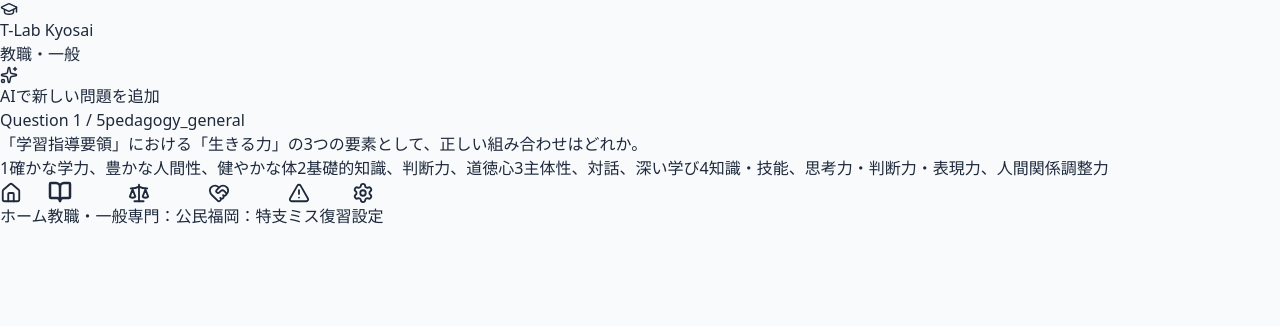
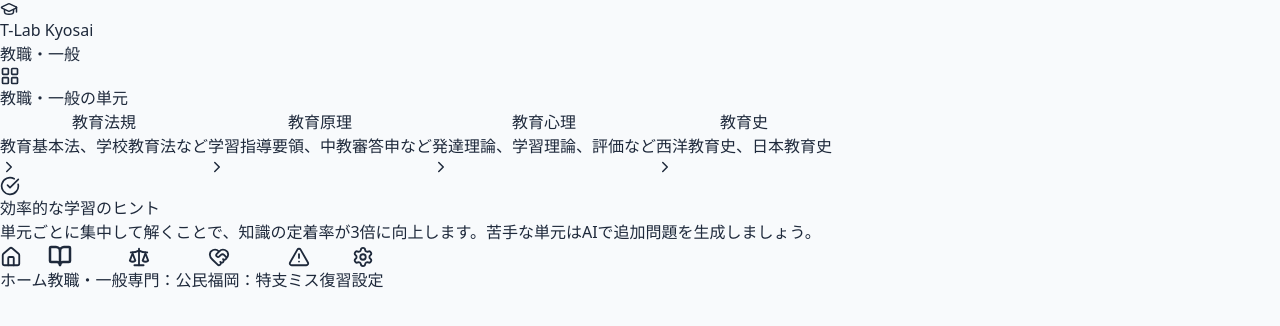
Before and after one commit to Tetsu-Tlab/kyosai-app, a React (Vite) app: page / in a window 1280 px wide. Both pictures are taken after a click on the button "教職・一般". Shown: the top 326 px of the page. Built offline with nearby package versions, Linux system fonts and the light colour scheme.

Commit message:
feat: unit-specific learning and randomized AI answers

```diff
--- a/src/App.jsx
+++ b/src/App.jsx
@@ -5,13 +5,16 @@ import { CompletionScreen } from './components/CompletionScreen';
 import { QUESTIONS } from './data/questions';
 import { useScoreKeeper } from './hooks/useScoreKeeper';
 import { useQuizLogic } from './hooks/useQuizLogic';
-import { AlertCircle, Sparkles, Loader2, GraduationCap } from 'lucide-react';
+import { AlertCircle, Sparkles, Loader2, GraduationCap, ChevronLeft } from 'lucide-react';
 import { Settings } from './components/Settings';
 import { HomeScreen } from './components/HomeScreen';
+import { UnitSelector } from './components/UnitSelector';
 import { useAIQuestions } from './hooks/useAIQuestions';
+import { COURSE_STRUCTURE } from './data/constants';
 
 function App() {
   const [activeTab, setActiveTab] = useState('home');
+  const [activeUnit, setActiveUnit] = useState(null);
   const { recordResult, getReviewList, getStats } = useScoreKeeper();
   const { generateQuestion, getGeneratedQuestions, isGenerating } = useAIQuestions();
   const [generatedQuestionsState, setGeneratedQuestionsState] = useState([]);
@@ -21,37 +24,46 @@ function App() {
     setGeneratedQuestionsState(getGeneratedQuestions());
   }, [getGeneratedQuestions]);
 
+  // Reset unit when tab changes
+  useEffect(() => {
+    setActiveUnit(null);
+  }, [activeTab]);
+
   // Stats for dashboard
   const stats = useMemo(() => getStats(), [recordResult, getStats]);
 
   const activeTabLabel = useMemo(() => {
     if (activeTab === 'home') return 'ダッシュボード';
+    if (activeUnit) return activeUnit.label;
     return TABS.find(t => t.id === activeTab)?.label || '学習';
-  }, [activeTab]);
+  }, [activeTab, activeUnit]);
 
-  // Determine questions based on tab
+  // Determine questions based on tab AND unit
   const activeQuestions = useMemo(() => {
     const allAvailable = [...QUESTIONS, ...generatedQuestionsState];
     if (activeTab === 'miss_review') {
       return getReviewList(allAvailable);
     }
-    if (activeTab === 'settings' || activeTab === 'home') {
+    if (activeTab === 'settings' || activeTab === 'home' || !activeUnit) {
       return [];
     }
-    return allAvailable.filter(q => q.category === activeTab);
-  }, [activeTab, getReviewList, generatedQuestionsState]);
+    // Filter by category and unit
+    return allAvailable.filter(q => q.category === activeTab && (!q.unit || q.unit === activeUnit.id));
+  }, [activeTab, activeUnit, getReviewList, generatedQuestionsState]);
 
   // Quiz Logic
   const quiz = useQuizLogic(activeQuestions);
 
-  // Force reset when tab changes
+  // Force reset when unit changes
   useEffect(() => {
     quiz.resetQuiz();
-  }, [activeTab]);
+  }, [activeUnit]);
 
   const handleHandleAI = async () => {
+    if (!activeUnit) return;
     try {
-      const updated = await generateQuestion(activeTab, activeTabLabel);
+      const parentLabel = COURSE_STRUCTURE[activeTab]?.label || '教職一般';
+      const updated = await generateQuestion(activeTab, parentLabel, activeUnit.id, activeUnit.label);
       setGeneratedQuestionsState(updated);
     } catch (err) {
       alert(err.message);
@@ -70,11 +82,20 @@ function App() {
       <header className="sticky top-0 z-40 bg-white/80 backdrop-blur-md border-b border-slate-200">
         <div className="max-w-md mx-auto px-6 h-16 flex items-center justify-between">
           <div className="flex items-center gap-2">
-            <div className="w-8 h-8 bg-indigo-600 rounded-lg flex items-center justify-center text-white shadow-lg shadow-indigo-200">
-              <GraduationCap size={18} />
-            </div>
+            {activeUnit ? (
+              <button
+                onClick={() => setActiveUnit(null)}
+                className="w-10 h-10 -ml-2 rounded-full hover:bg-slate-100 flex items-center justify-center text-slate-600 transition-colors"
+              >
+                <ChevronLeft size={24} />
+              </button>
+            ) : (
+              <div className="w-8 h-8 bg-indigo-600 rounded-lg flex items-center justify-center text-white shadow-lg shadow-indigo-200">
+                <GraduationCap size={18} />
+              </div>
+            )}
             <h1 className="font-extrabold text-xl text-slate-900 tracking-tight">
-              T-Lab <span className="text-indigo-600">Kyosai</span>
+              {activeUnit ? activeUnit.label : 'T-Lab Kyosai'}
             </h1>
           </div>
           <span className="text-[10px] font-bold uppercase tracking-widest px-2.5 py-1 bg-slate-100 text-slate-500 rounded-full border border-slate-200">
@@ -97,9 +118,11 @@ function App() {
             <h2 className="text-xl font-bold text-slate-700 mb-2">復習完了！</h2>
             <p>現在、間違えた問題の履歴はありません。<br />ホームから学習を進めましょう！</p>
           </div>
+        ) : !activeUnit && activeTab !== 'miss_review' ? (
+          <UnitSelector categoryId={activeTab} onSelectUnit={setActiveUnit} />
         ) : (
           <>
-            {/* AI Generate Button (Only for question tabs) */}
+            {/* AI Generate Button (Only for unit tabs) */}
             {activeTab !== 'miss_review' && !quiz.isFinished && (
               <div className="px-4 pt-4">
                 <button
@@ -115,7 +138,7 @@ function App() {
                   ) : (
                     <>
                       <Sparkles size={18} />
-                      <span>AIで新しい問題を追加</span>
+                      <span>{activeUnit?.label}の問題を追加</span>
                     </>
                   )}
                 </button>
@@ -136,14 +159,14 @@ function App() {
                 />
               ) : (
                 <div className="flex flex-col items-center justify-center h-64 text-slate-400 gap-4">
-                  <p>問題がまだありません</p>
+                  <p>{activeUnit?.label}の問題がまだありません</p>
                   <button
                     onClick={handleHandleAI}
                     disabled={isGenerating}
-                    className="py-2 px-6 bg-indigo-50 text-indigo-600 font-bold rounded-full border border-indigo-100 flex items-center gap-2"
+                    className="py-3 px-8 bg-indigo-600 text-white font-bold rounded-2xl shadow-lg shadow-indigo-100 flex items-center gap-2 transition-transform active:scale-95"
                   >
-                    {isGenerating ? <Loader2 size={16} className="animate-spin" /> : <Sparkles size={16} />}
-                    AIで作成する
+                    {isGenerating ? <Loader2 size={18} className="animate-spin" /> : <Sparkles size={18} />}
+                    AIで問題を生成する
                   </button>
                 </div>
               )
--- /dev/null
+++ b/src/components/UnitSelector.jsx
@@ -0,0 +1,60 @@
+import React from 'react';
+import { motion } from 'framer-motion';
+import { ChevronRight, LayoutGrid, CheckCircle } from 'lucide-react';
+import { COURSE_STRUCTURE } from '../data/constants';
+
+export const UnitSelector = ({ categoryId, onSelectUnit, stats }) => {
+    const course = COURSE_STRUCTURE[categoryId];
+    if (!course) return null;
+
+    return (
+        <div className="p-6 pt-2 space-y-6">
+            <div className="flex items-center gap-3 mb-2">
+                <div className="p-2 bg-indigo-100 text-indigo-600 rounded-lg">
+                    <LayoutGrid size={20} />
+                </div>
+                <h2 className="text-xl font-bold text-slate-800">{course.label}の単元</h2>
+            </div>
+
+            <div className="grid grid-cols-1 gap-4">
+                {course.units.map((unit, index) => (
+                    <motion.button
+                        key={unit.id}
+                        initial={{ opacity: 0, x: -10 }}
+                        animate={{ opacity: 1, x: 0 }}
+                        transition={{ delay: index * 0.05 }}
+                        onClick={() => onSelectUnit(unit)}
+                        className="group relative bg-white p-5 rounded-2xl border border-slate-100 shadow-sm hover:shadow-md hover:border-indigo-100 transition-all text-left flex items-center gap-4 active:scale-[0.98]"
+                    >
+                        <div className="flex-1">
+                            <h3 className="font-bold text-slate-800 group-hover:text-indigo-600 transition-colors">
+                                {unit.label}
+                            </h3>
+                            <p className="text-xs text-slate-400 mt-1">{unit.description}</p>
+                        </div>
+
+                        <div className="w-8 h-8 rounded-full bg-slate-50 flex items-center justify-center text-slate-300 group-hover:bg-indigo-50 group-hover:text-indigo-600 transition-colors">
+                            <ChevronRight size={18} />
+                        </div>
+                    </motion.button>
+                ))}
+            </div>
+
+            {/* Quick Guide Card */}
+            <div className="mt-8 p-6 bg-slate-900 rounded-3xl text-white relative overflow-hidden">
+                <div className="relative z-10 flex items-start gap-4">
+                    <div className="w-10 h-10 bg-white/10 backdrop-blur-md rounded-xl flex items-center justify-center shrink-0">
+                        <CheckCircle size={20} />
+                    </div>
+                    <div>
+                        <h4 className="font-bold mb-1">効率的な学習のヒント</h4>
+                        <p className="text-white/60 text-xs leading-relaxed">
+                            単元ごとに集中して解くことで、知識の定着率が3倍に向上します。苦手な単元はAIで追加問題を生成しましょう。
+                        </p>
+                    </div>
+                </div>
+                <div className="absolute top-0 right-0 w-24 h-24 bg-indigo-500/20 rounded-full -mr-12 -mt-12 blur-2xl"></div>
+            </div>
+        </div>
+    );
+};
--- /dev/null
+++ b/src/data/constants.js
@@ -0,0 +1,29 @@
+export const COURSE_STRUCTURE = {
+    pedagogy_general: {
+        label: '教職・一般',
+        units: [
+            { id: 'edu_law', label: '教育法規', description: '教育基本法、学校教育法など' },
+            { id: 'edu_principles', label: '教育原理', description: '学習指導要領、中教審答申など' },
+            { id: 'edu_psychology', label: '教育心理', description: '発達理論、学習理論、評価など' },
+            { id: 'edu_history', label: '教育史', description: '西洋教育史、日本教育史' }
+        ]
+    },
+    civics: {
+        label: '専門：公民',
+        units: [
+            { id: 'politics', label: '政治学', description: '民主政治、憲法、国際政治' },
+            { id: 'economics', label: '経済学', description: '市場、財政、金融、労働' },
+            { id: 'ethics', label: '倫理', description: '源流思想、西洋・日本・現代思想' },
+            { id: 'current_affairs', label: '現代社会・時事', description: '環境、人口、国際社会の課題' }
+        ]
+    },
+    special_needs_fukuoka: {
+        label: '福岡市：特支',
+        units: [
+            { id: 'independent_activities', label: '自立活動', description: '6区分27項目、個別の指導計画' },
+            { id: 'disabilities', label: '障害種別理解', description: '発達障害、知的障害の特性' },
+            { id: 'fukuoka_policy', label: '福岡市の施策', description: '福岡市特別支援教育推進プラン' },
+            { id: 'reasonable_accommodation', label: '合理的配慮', description: '差別解消法、現場での配慮' }
+        ]
+    }
+};
--- a/src/hooks/useAIQuestions.js
+++ b/src/hooks/useAIQuestions.js
@@ -18,7 +18,7 @@ export const useAIQuestions = () => {
         return updated;
     }, [getGeneratedQuestions]);
 
-    const generateQuestion = async (category, categoryLabel) => {
+    const generateQuestion = async (category, categoryLabel, unitId, unitLabel) => {
         const apiKey = localStorage.getItem('gemini_api_key');
         const prefecture = localStorage.getItem('user_prefecture') || '福岡県';
 
@@ -34,11 +34,15 @@ export const useAIQuestions = () => {
 あなたは日本の教員採用試験（教採）の対策専門家です。
 以下の条件に基づいて、高品質な4択問題を1問作成してください。
 
+【厳守：正解のランダム化】
+正解の選択肢（answer）が毎回 0（1番目）に偏らないよう、0, 1, 2, 3 の中から完全にランダムに選んでください。
+
 【条件】
 1. 自治体・地域: ${prefecture}
-2. カテゴリ: ${categoryLabel}
-3. 難易度: 実際の1次試験（公民などは専門試験レベル）を想定
-4. 形式: 必ず以下のJSON形式で返答してください。他の説明文は一切含めないでください。
+2. 大項目: ${categoryLabel}
+3. 単元（小項目）: ${unitLabel}
+4. 難易度: 実際の1次試験（公民などは専門試験レベル）を想定
+5. 形式: 必ず以下のJSON形式で返答してください。他の説明文は一切含めないでください。
 
 {
   "question": "問題文",
@@ -47,12 +51,6 @@ export const useAIQuestions = () => {
   "explanation": "詳細な解説。なぜその選択肢が正解なのか、他の選択肢がなぜ誤りなのかを含める。",
   "reference": "出典元（学習指導要領、憲法、法律名など）"
 }
-
-【出題のヒント】
-- ${category === 'civics' ? 'ロック、ルソーなどの思想家、日本国憲法、経済学の基礎概念、国際情勢などから出題してください。' : ''}
-- ${category === 'pedagogy_general' ? '教育基本法、学校教育法、学習指導要領総則、中教審答申、心理学用語などから出題してください。' : ''}
-- ${category === 'special_needs_fukuoka' ? '特別支援教育の基礎概念、福岡市独自の施策、自立活動の6区分、合理的配慮などから出題してください。' : ''}
-- ${category === 'social_studies' ? '地理、歴史、公民の融合問題、または時事問題から出題してください。' : ''}
       `;
 
             const response = await fetch(`https://generativelanguage.googleapis.com/v1/models/gemini-1.5-flash:generateContent?key=${apiKey}`, {
@@ -82,6 +80,7 @@ export const useAIQuestions = () => {
             // Map 'answer' to 'correctIndex' for compatibility
             const question = {
                 category,
+                unit: unitId,
                 question: parsed.question,
                 options: parsed.options,
                 correctIndex: parsed.answer,
```
Also changed, not shown: src/components/HomeScreen.jsx (+14 -10 lines).
